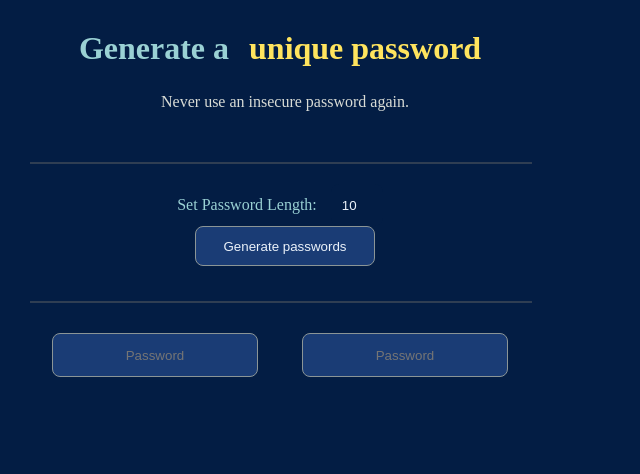
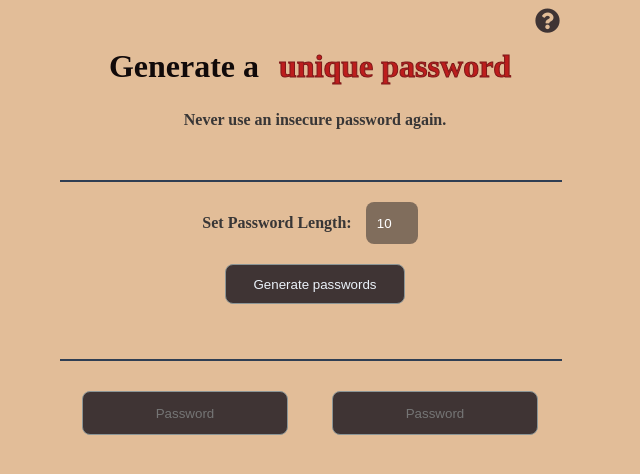
Before and after one commit to elizabethbo02/Password-generator, a plain HTML site: page index.html in a window 1280 px wide. Shown: the whole page, without its empty margins (0-640 px from the left). Drawn offline with Linux system fonts and the light colour scheme.

Commit message:
Styling changes

```diff
--- a/index.css
+++ b/index.css
@@ -1,20 +1,50 @@
 body {
     margin-left: 30px;
-    background-color: #031d44;
+    background-color: #e2bd98;
 }
 
 h1{
-    color: #9ad1d4;
+    color: #110a0a;
     margin: 10px;
 }
 
 #title2-el {
-    color: #ffe45e;
+    color: #bd1d1d;
+    -webkit-text-stroke-width: 1px;
+    -webkit-text-stroke-color: #7e1818;
+}
+
+.container {
+    margin-left: 30px;
+    display: flex;
+    flex-direction: column;
+    justify-content: center;
+    background-color: #e2bd98;
+    width: 500px;
+}
+
+.icon-container{
+    display: flex;
+    position: relative;
+    flex-direction: row;
+    justify-content: end;
+    margin-bottom: 5px;
+}
+
+i{
+    font-size: 25px;
+}
+
+i:hover {
+    box-shadow: 0 0 8px #3f3434;
+    border-radius: 50%;
+
 }
 
 p {
-    color: #d9dcd6;
+    color: #383636;
     margin-left: 10px;
+    font-weight: bold;
 }
 
 .header {
@@ -23,12 +53,12 @@ p {
     flex-direction: row;
     flex-wrap: wrap;
     justify-content: center;
-    margin-top: 20px;
 }
 
 
 label {
-    color: #9ad1d4;
+    color: #383636;
+    font-weight: bold;
 }
 
 .section {
@@ -41,18 +71,19 @@ label {
 
 button {
     width: 180px;
-    background-color: #1a3c75;
+    background-color: #3f3434;
     color: #ebf2fa;
     border: 1px solid #8b9596;
     padding: 10px 8px;
     border-radius: 8px;
     margin-left: 10px;
+    margin-top: 20px;
     height: 40px;
 }
 
 #passLength-el {
-    background-color: #031d44;
-    color: #ebf2fa;
+    background-color: #312b2b8b;
+    color: #ffffff;
     border: none;
     border-radius: 8px;
     margin-left: 10px;
@@ -79,7 +110,7 @@ button {
 #password-one, #password-two {
     height: 40px;
     width: 200px;
-    background-color: #1a3c75;
+    background-color: #3f3434;
     border: 1px solid #8b9596;
     color: #ebf2fa;
     border-radius: 8px;
--- a/index.html
+++ b/index.html
@@ -4,17 +4,26 @@
     <meta charset="UTF-8">
     <meta name="viewport" content="width=device-width, initial-scale=1.0">
     <link rel="stylesheet" href="index.css">
+    <link rel="stylesheet" href="https://use.fontawesome.com/releases/v5.8.1/css/all.css" integrity="sha384-50oBUHEmvpQ+1lW4y57PTFmhCaXp0ML5d60M1M7uH2+nqUivzIebhndOJK28anvf" crossorigin="anonymous">
     <title>Password Generator</title>
 </head>
 <body>
 
     <div class="container">
 
+        <div class="icon-container">
+            <i class="fas fa-question-circle" style="color: #3f3434;"></i>
+        </div>
+
+        <div class="tooltip">
+                   </div>
+
         <div class="header">
         <h1 id="title1-el">Generate a</h1>
         <h1 id="title2-el">unique password</h1>
         <p id="description">Never use an insecure password again.</p>
         </div>
+
 
         <div id="line"></div>
 
```
